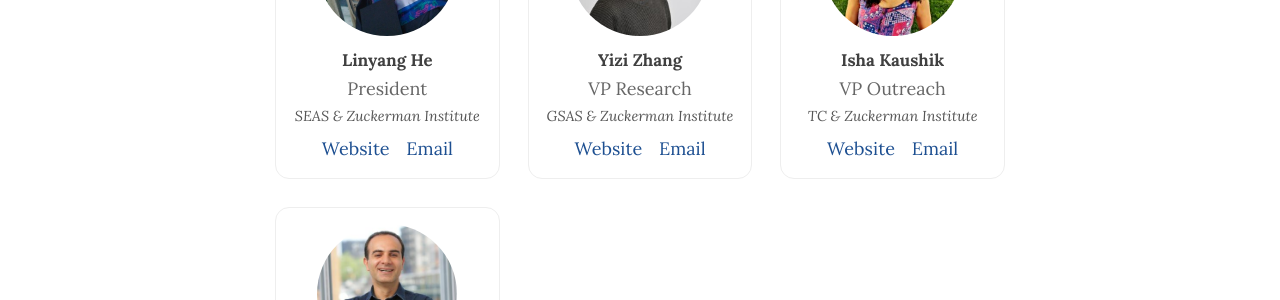
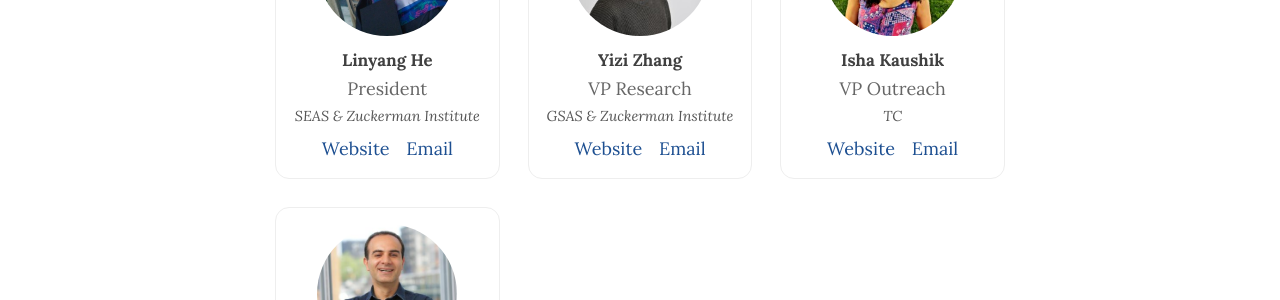
Before and after one commit to Neurotech-X-Columbia/Neurotech-X-Columbia.github.io, a Jekyll site: the page built from people.md, in a window 1280 px wide and 900 px high. Shown: the part 445-745 px from the top of the window. Built offline with Jekyll 4.4.1, drawn with Linux system fonts in a browser that asks for light colours; comment, search, counter and statistics services are not loaded.

Commit message:
Update people.yaml

```diff
--- a/_data/people.yaml
+++ b/_data/people.yaml
@@ -21,7 +21,7 @@
 
 - name: Isha Kaushik
   status: current
-  affiliation: TC & Zuckerman Institute
+  affiliation: TC
   role: VP Outreach
   avatar: /assets/img/people/isha.jpg   # 放图到此路径
   email: ik2583@tc.columbia.edu
```
